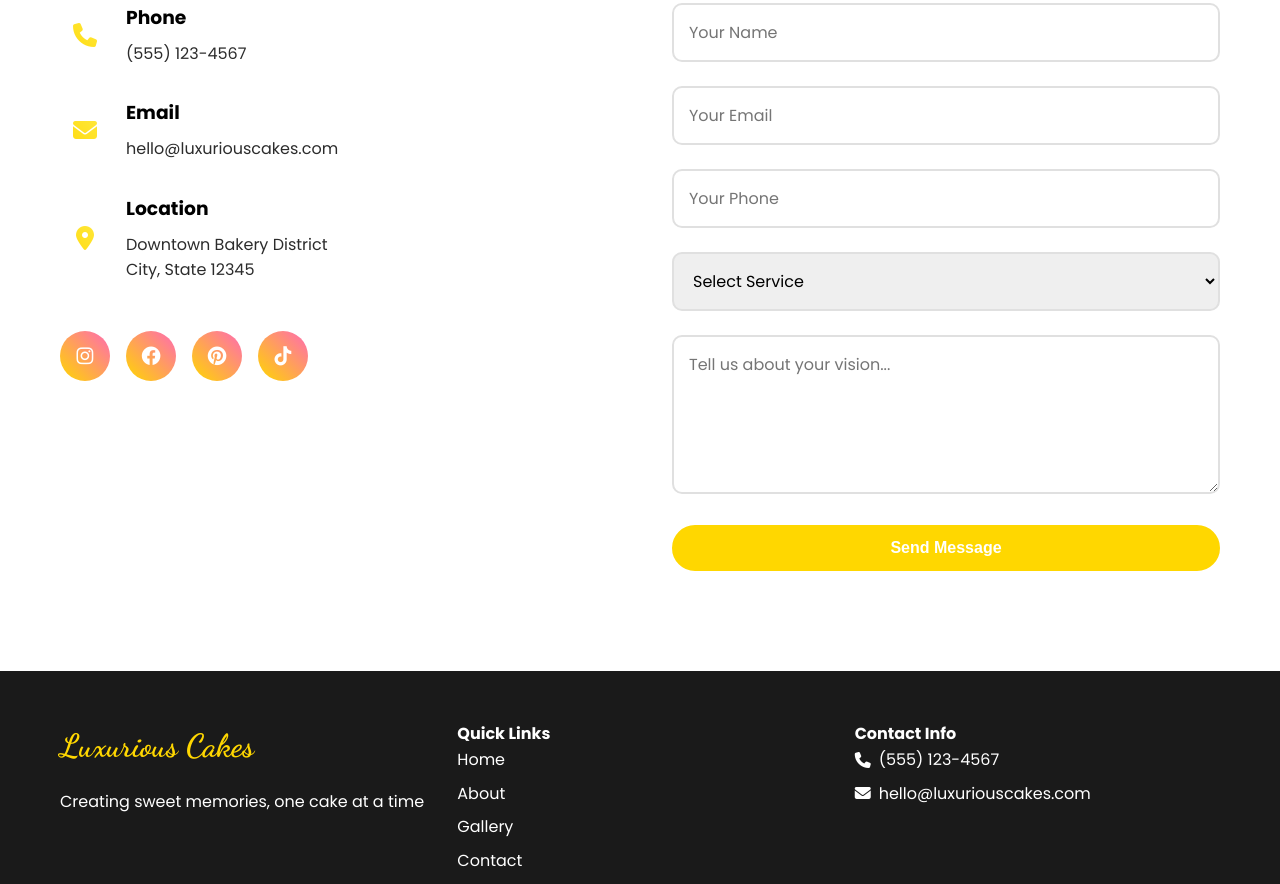
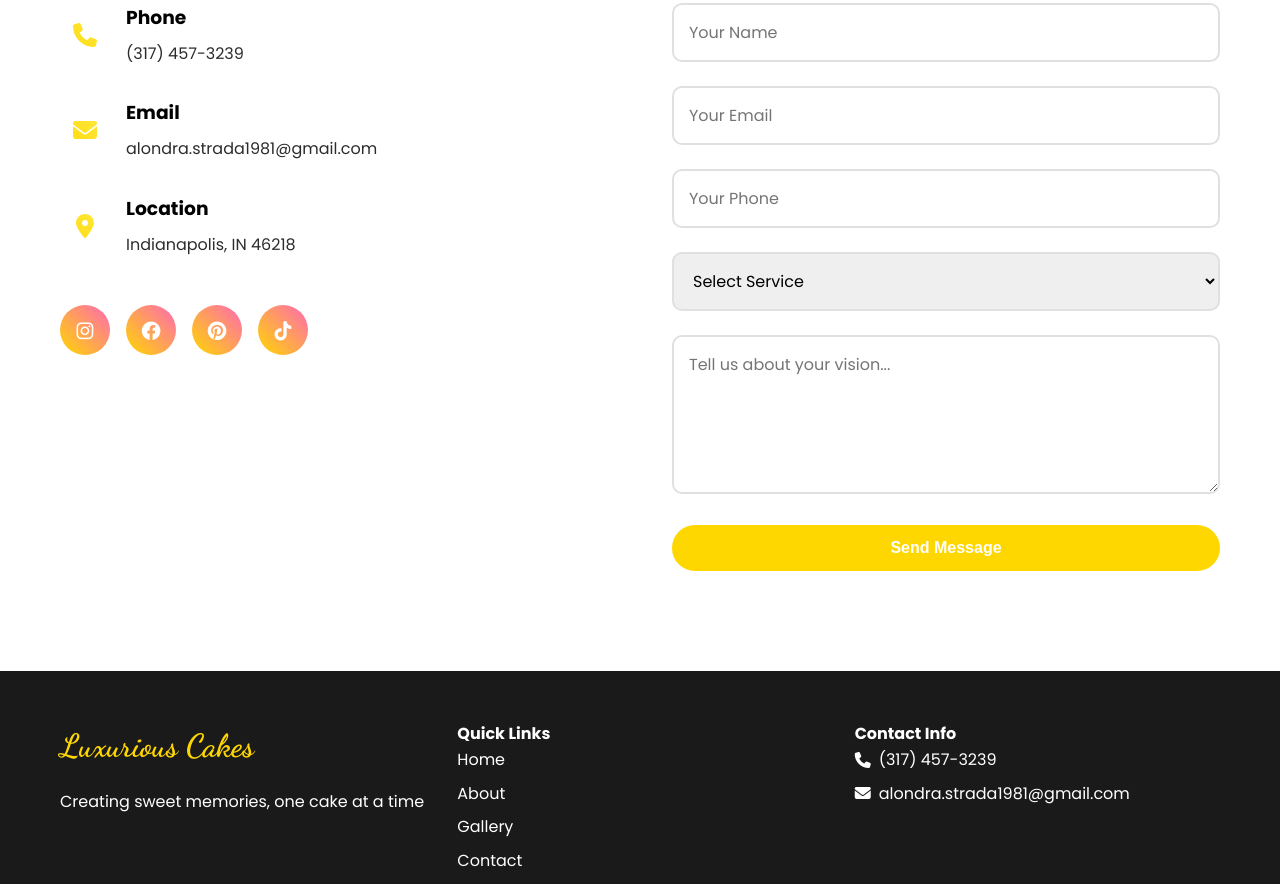
Before and after one commit to hligon35/luxuriouscakes, a website: page index.html in a window 1280 px wide. Shown: the part 3831-4715 px from the top of the page. Drawn offline with Linux system fonts and the light colour scheme.

Commit message:
Update contact information with real Facebook link and consistent contact details

```diff
--- a/index.html
+++ b/index.html
@@ -213,26 +213,26 @@
                         <i class="fas fa-phone"></i>
                         <div>
                             <h3>Phone</h3>
-                            <p>(555) 123-4567</p>
+                            <p>(317) 457-3239</p>
                         </div>
                     </div>
                     <div class="contact-item">
                         <i class="fas fa-envelope"></i>
                         <div>
                             <h3>Email</h3>
-                            <p>hello@luxuriouscakes.com</p>
+                            <p>alondra.strada1981@gmail.com</p>
                         </div>
                     </div>
                     <div class="contact-item">
                         <i class="fas fa-map-marker-alt"></i>
                         <div>
                             <h3>Location</h3>
-                            <p>Downtown Bakery District<br>City, State 12345</p>
+                            <p>Indianapolis, IN 46218</p>
                         </div>
                     </div>
                     <div class="social-links">
                         <a href="#" class="social-link" title="Follow us on Instagram" aria-label="Follow us on Instagram"><i class="fab fa-instagram"></i></a>
-                        <a href="#" class="social-link" title="Follow us on Facebook" aria-label="Follow us on Facebook"><i class="fab fa-facebook"></i></a>
+                        <a href="https://facebook.com/alondra.estrada.33865" class="social-link" title="Follow us on Facebook" aria-label="Follow us on Facebook"><i class="fab fa-facebook"></i></a>
                         <a href="#" class="social-link" title="Follow us on Pinterest" aria-label="Follow us on Pinterest"><i class="fab fa-pinterest"></i></a>
                         <a href="#" class="social-link" title="Follow us on TikTok" aria-label="Follow us on TikTok"><i class="fab fa-tiktok"></i></a>
                     </div>
@@ -286,8 +286,8 @@
                 </div>
                 <div class="footer-contact">
                     <h4>Contact Info</h4>
-                    <p><i class="fas fa-phone"></i> (555) 123-4567</p>
-                    <p><i class="fas fa-envelope"></i> hello@luxuriouscakes.com</p>
+                    <p><i class="fas fa-phone"></i> (317) 457-3239</p>
+                    <p><i class="fas fa-envelope"></i> alondra.strada1981@gmail.com</p>
                 </div>
             </div>
             <div class="footer-bottom">
```
